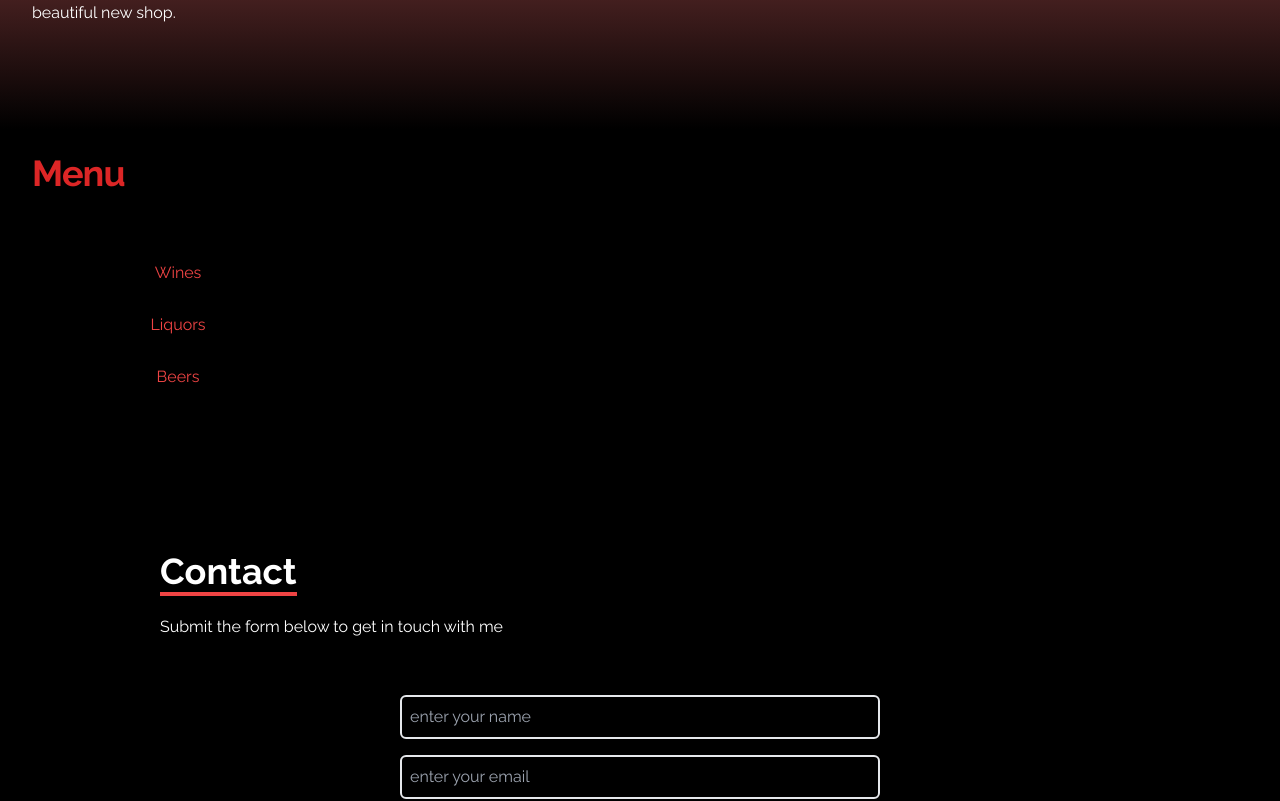
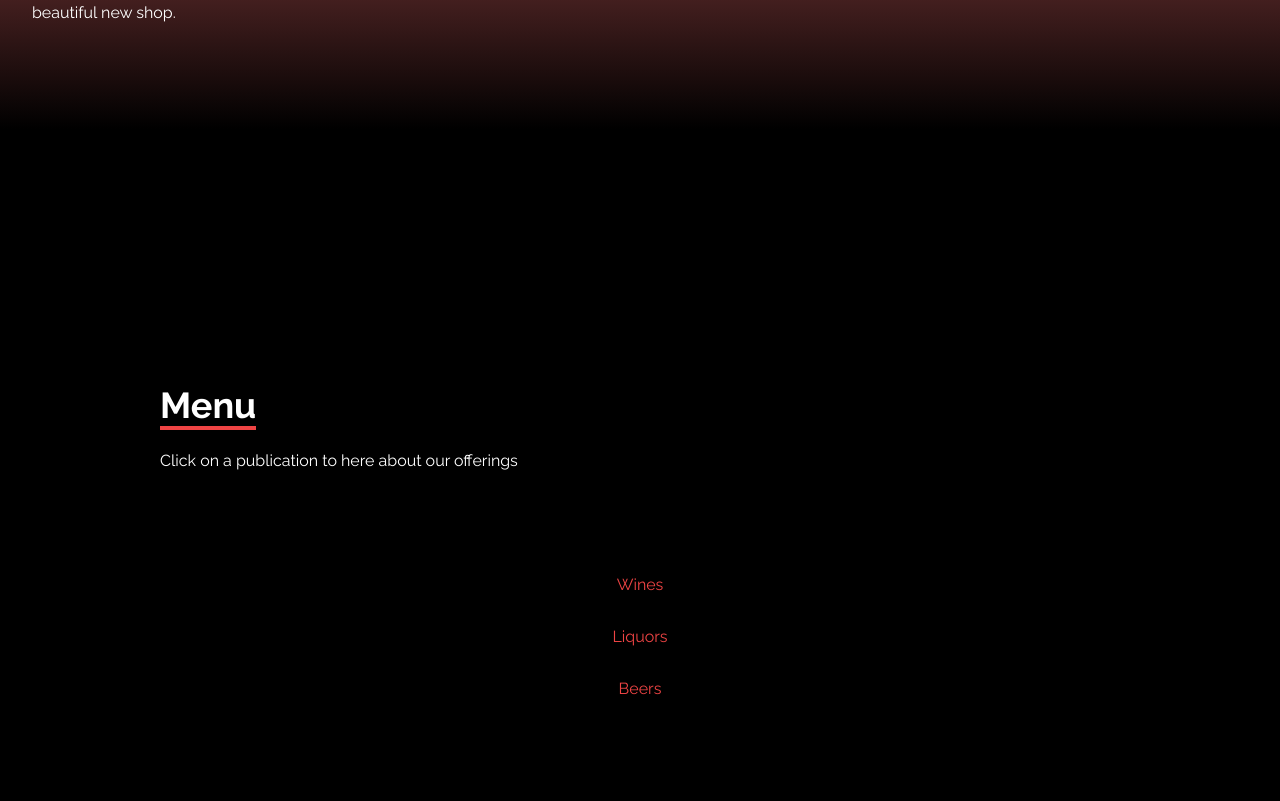
Before and after one commit to gkozlowskidesign/React-LiquorStore, a React (Create React App) app: page / in a window 1280 px wide. Shown: the part 1020-1821 px from the top of the page. Built offline with nearby package versions, Linux system fonts and the light colour scheme.

Commit message:
Update Menu.jsx

```diff
--- a/src/components/Menu.jsx
+++ b/src/components/Menu.jsx
@@ -2,10 +2,18 @@
 
   export default function Example() {
     return (
-        <div class="mx-auto bg-black grid grid-cols-4 grid-rows-1 px-8 py-6 gap-4">
-        <div class="col-span-4 bg-black rounded-xl ring-4 ring-black flex items-center mb-2">
-        <h1 className="font text-4xl font-bold tracking-tight text-red-600 ">Menu</h1>
+
+  <div id="Contact" className='w-full h-screen bg-black text-white'>
+        <div className='flex flex-col p-8 justify-center max-w-screen-lg mx-auto h-full'>
+            <br></br>
+            <br></br>
+            <br></br>
+            <div className='pb-8'>
+                <p className='text-4xl font-bold inline border-b-4 border-red-500'>Menu</p>
+                <p className='py-6'>Click on a publication to here about our offerings</p>
             </div>
+
+            <div className='flex justify-center items-center'>
              <div class="bg-black rounded-xl mx-auto p-8">
                     <div class="bg-black rounded-xl list-none text-center mx-auto">
                       <li class="py-3 bg-black ring-4 ring-black rounded-xl">
@@ -17,5 +25,8 @@
                     </div>
                 </div>
             </div>
+
+        </div>
+    </div>
   )
 }
```
Lines whose indentation alone changed are shown as unchanged.
